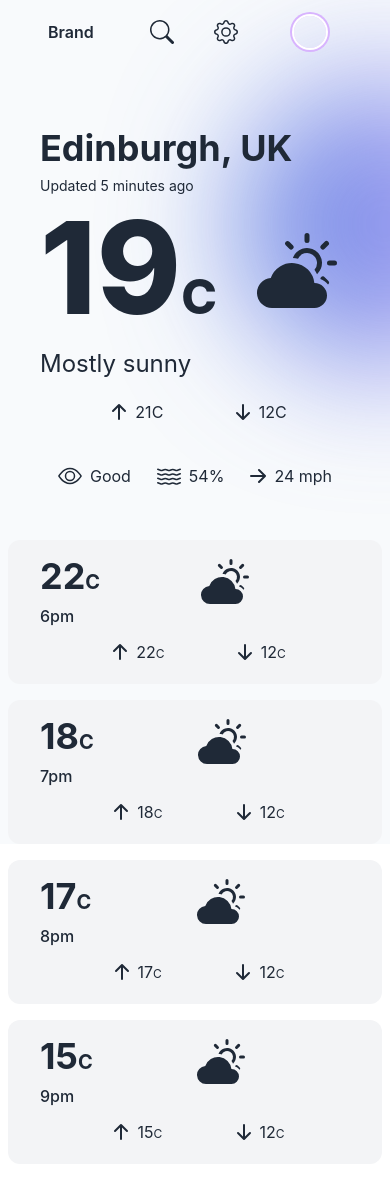
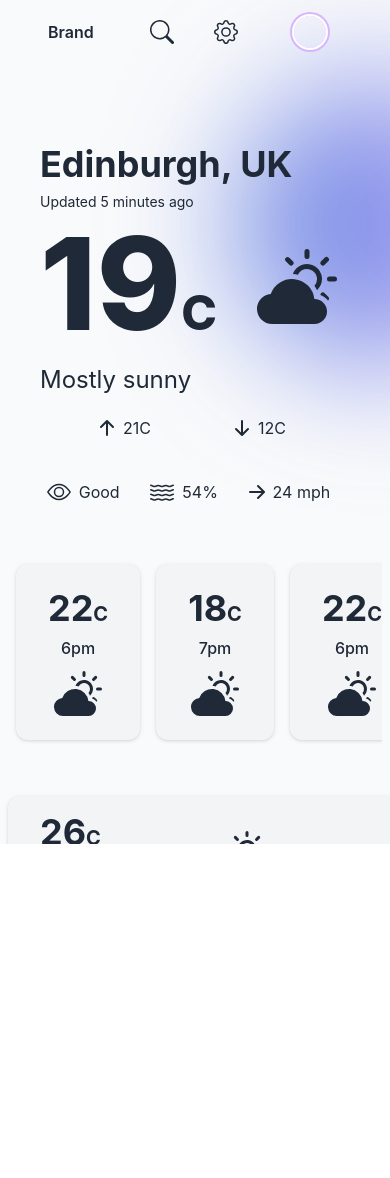
Before and after one commit to ScotDev/beaulife-new, a React (Vite) app: page /home in a window 390 px wide. After the commit the page ends 844 px from the top, so only its background shows below. Built offline with nearby package versions, Linux system fonts and the light colour scheme; no server answers; sample sign-in values are in the browser's storage.

Commit message:
MVP mobile homepage design almost complete

```diff
--- a/src/App.jsx
+++ b/src/App.jsx
@@ -68,9 +68,7 @@ const router = createBrowserRouter(
         path="home"
         element={
           <PrivateRoute>
-            {/* <PublicRoute> */}
             <Home />
-            {/* </PublicRoute> */}
           </PrivateRoute>
         }
       />
--- a/src/components/Card.jsx
+++ b/src/components/Card.jsx
@@ -8,13 +8,13 @@ import {
 } from "react-icons/bs";
 const PrimaryCard = ({ location, temp }) => {
   return (
-    <div className="py-4 px-8 rounded-xl l w-full lg:wi-fit text-gray-800">
+    <div className="py-4 px-8 rounded-xl w-max text-gray-800">
       <div>
         <h2 className="font-bold text-4xl">{location}</h2>
         <h3 className="text-sm py-2">Updated 5 minutes ago</h3>
       </div>
 
-      <div className="flex flex-row items-center ">
+      <div className="flex flex-row items-center">
         <h1 className="font-extrabold text-9xl">
           {temp}
           <span className="text-5xl">C</span>
@@ -24,7 +24,7 @@ const PrimaryCard = ({ location, temp }) => {
         </div>
       </div>
       <h3 className="text-2xl pt-4">Mostly sunny</h3>
-      <div className="flex flex-row justify-evenly items-center py-4">
+      <div className="flex flex-row justify-evenly lg:justify-start items-center py-4 gap-6">
         <div className="flex flex-row items-center">
           <BsArrowUpShort className="w-8 h-8" />
           <p>21C</p>
@@ -35,7 +35,7 @@ const PrimaryCard = ({ location, temp }) => {
         </div>
       </div>
 
-      <div className="flex flex-row justify-evenly items-center py-4">
+      <div className="flex flex-row justify-evenly lg:justify-start gap-4 items-center py-4">
         <div className="flex flex-row items-center">
           <BsEye className="w-6 h-6 mr-2" />
           <p>Good</p>
@@ -53,22 +53,22 @@ const PrimaryCard = ({ location, temp }) => {
   );
 };
 
-const SecondaryCard = ({ time, temp }) => {
+const HourlyCard = ({ time, temp }) => {
   return (
-    <div className="py-4 px-8 rounded-xl l w-full lg:w-fit bg-gray-100 backdrop-blur-xl text-gray-800">
-      <div className="flex flex-row lg:flex-col">
+    <div className="py-6 px-8 rounded-xl l w-full h-full lg:w-fit bg-gray-100 drop-shadow backdrop-blur-2xl text-gray-800 text-center">
+      <div className="flex flex-col lg:items-center lg:justify-center">
         <div className="flex flex-col">
           <div className="font-bold text-4xl">
             {temp}
             <span className="text-xl">C</span>
           </div>
-          <div className="font-medium py-2">{time}</div>
+          <div className="font-medium py-2 ">{time}</div>
         </div>
         <div className="h-12 w-12 mx-auto">
           <BsCloudSunFill className="w-full h-full" />
         </div>
       </div>
-      <div className="flex flex-row justify-evenly items-center lg:pt-6">
+      {/* <div className="flex flex-row justify-evenly items-center lg:pt-6">
         <div className="flex flex-row items-center">
           <BsArrowUpShort className="w-8 h-8" />
           <p>
@@ -82,9 +82,51 @@ const SecondaryCard = ({ time, temp }) => {
             12<span className="text-xs">C</span>
           </p>
         </div>
+      </div> */}
+    </div>
+  );
+};
+
+const DailyCard = ({}) => {
+  return (
+    <div className="py-4 px-8  rounded-xl l w-full  bg-gray-100 drop-shadow backdrop-blur-xl text-gray-800">
+      <div className="flex flex-row items-center">
+        <div className="flex flex-col">
+          <div className="font-bold text-4xl">
+            26
+            <span className="text-xl">C</span>
+          </div>
+          <div className="font-medium py-2">Thursday</div>
+        </div>
+        <div className="h-12 w-12 lg:h-16 lg:w-16 mx-auto">
+          <BsCloudSunFill className="w-full h-full" />
+        </div>
+      </div>
+      <div className="flex flex-row justify-start gap-6 lg:gap-0 lg:justify-evenly items-center lg:pt-6">
+        <div className="flex flex-row items-center">
+          <BsArrowUpShort className="w-8 h-8" />
+          <p>
+            27
+            <span className="text-xs">C</span>
+          </p>
+        </div>
+        <div className="flex flex-row items-center">
+          <BsArrowDownShort className="w-8 h-8" />
+          <p>
+            12<span className="text-xs">C</span>
+          </p>
+        </div>
+        <div className="flex flex-row items-center">
+          <BsWater className="w-6 h-6 mx-2" />
+          <p>54%</p>
+        </div>
+        <div className="flex flex-row items-center">
+          <BsArrowRightShort className="w-8 h-8" />
+          <p>24 mph</p>
+        </div>
       </div>
     </div>
   );
 };
 
-export { PrimaryCard, SecondaryCard };
+export { PrimaryCard, HourlyCard, DailyCard };
--- a/src/index.css
+++ b/src/index.css
@@ -12,13 +12,18 @@
   -moz-osx-font-smoothing: grayscale;
   -webkit-text-size-adjust: 100%;
 }
+html,
+body {
+  height: 100%;
+  overflow-x: hidden;
+}
 
 @layer components {
   .container {
     @apply flex flex-col pt-12 px-2 w-full;
   }
   .background {
-    @apply min-w-full min-h-screen h-full w-full absolute bg-slate-50 -z-10 overflow-x-hidden;
+    @apply min-w-full min-h-screen absolute bg-gray-50 -z-10 overflow-x-hidden;
   }
   .background-color {
     @apply absolute top-20 left-60 w-72 h-72 bg-gradient-to-r from-blue-700 to-violet-400 rounded-full mix-blend-multiply filter blur-3xl opacity-70;
@@ -29,4 +34,54 @@
   .btn-secondary {
     @apply border border-gray-900 rounded-md min-w-fit w-full h-[48px] px-4 font-medium text-lg;
   }
+  .scroller {
+    @apply grid lg:items-end;
+  }
+  .scroll-item {
+    @apply h-fit;
+  }
+  /* .scroll-item:first-of-type {
+    @apply pl-2;
+  } */
+  /* .scroll-item:last-of-type {
+    @apply pr-2;
+  } */
 }
+
+/* @media (min-width: 1024px) {
+  .scroller {
+    display: grid;
+  }
+} */
+.scroller {
+  /* max-width: 768px; */
+  padding: 8px 8px 16px 8px;
+  /* display: grid; */
+  grid-auto-flow: column;
+  column-gap: 16px;
+  overflow-x: auto;
+  scroll-behavior: smooth;
+  column-gap: 1rem;
+  scrollbar-width: thin;
+  scrollbar-color: rgb(229 231 235);
+}
+
+.scroller::-webkit-scrollbar {
+  background: rgb(229 231 235);
+  border-radius: 10px;
+}
+.scroller::-webkit-scrollbar-thumb {
+  background: rgb(216 180 254);
+  border-radius: 10px;
+}
+.scroller::-webkit-scrollbar-thumb:hover {
+  background: rgb(192 132 252);
+}
+
+.scroll_item {
+  position: relative;
+  /* width: 110px;
+  height: 160px; */
+  /* cursor: pointer; */
+  transition: all 0.1s ease-in-out;
+}
--- a/src/pages/Home.jsx
+++ b/src/pages/Home.jsx
@@ -6,7 +6,7 @@ import { useAuthContext } from "../auth/useAuthContext";
 // import { getLocalAuthData } from "../auth/LocalStorage";
 import { GiHamburgerMenu } from "react-icons/gi";
 import Button from "../components/Button";
-import { PrimaryCard, SecondaryCard } from "../components/Card";
+import { PrimaryCard, HourlyCard, DailyCard } from "../components/Card";
 import Navbar from "../components/Navbar";
 
 export default function Home() {
@@ -19,23 +19,45 @@ export default function Home() {
         <div className="background-color"></div>
       </div>
       <div className="flex flex-col items-center h-screen">
-        {/* <main className="flex flex-col items-center w-[315px]"> */}
         <Navbar></Navbar>{" "}
         <main className="container">
-          {/* <nav className="flex items-center justify-between w-full">
-          <Link to="../settings">
-            <GiHamburgerMenu className="h-12 w-8" />
-          </Link>
-          <p>{name || "Username"}</p>
-        </nav> */}
-          {/* <h2 className="text-3xl font-medium py-7">Welcome!</h2> */}
-          {/* <Card></Card> */}
-          <PrimaryCard location="Edinburgh, UK" temp="19" />
           <div className="flex flex-col lg:flex-row gap-4 py-4">
-            <SecondaryCard temp="22" time="6pm" />
-            <SecondaryCard temp="18" time="7pm" />
-            <SecondaryCard temp="17" time="8pm" />
-            <SecondaryCard temp="15" time="9pm" />
+            <PrimaryCard location="Edinburgh, UK" temp="19" />
+            {/* <div className="flex flex-row lg:items-end gap-4 py-4">
+              <HourlyCard temp="22" time="6pm" />
+              <HourlyCard temp="18" time="7pm" />
+              <HourlyCard temp="17" time="8pm" />
+              <HourlyCard temp="15" time="9pm" />
+              <HourlyCard temp="15" time="9pm" />
+              <HourlyCard temp="15" time="9pm" />
+              <HourlyCard temp="15" time="9pm" />
+              <HourlyCard temp="15" time="9pm" />
+            </div> */}
+            <div id="scrollable" className="scroller">
+              <div className="scroll-item">
+                <HourlyCard temp="22" time="6pm" />
+              </div>
+              <div className="scroll-item">
+                <HourlyCard temp="18" time="7pm" />
+              </div>
+              <div className="scroll-item">
+                <HourlyCard temp="22" time="6pm" />
+              </div>
+              <div className="scroll-item">
+                <HourlyCard temp="18" time="7pm" />
+              </div>
+              <div className="scroll-item">
+                <HourlyCard temp="22" time="6pm" />
+              </div>
+              <div className="scroll-item">
+                <HourlyCard temp="18" time="7pm" />
+              </div>
+            </div>
+          </div>
+          <div className="grid gap-6 py-6 w-full lg:w-2/5">
+            <DailyCard />
+            <DailyCard />
+            <DailyCard />
           </div>
         </main>
       </div>
```
